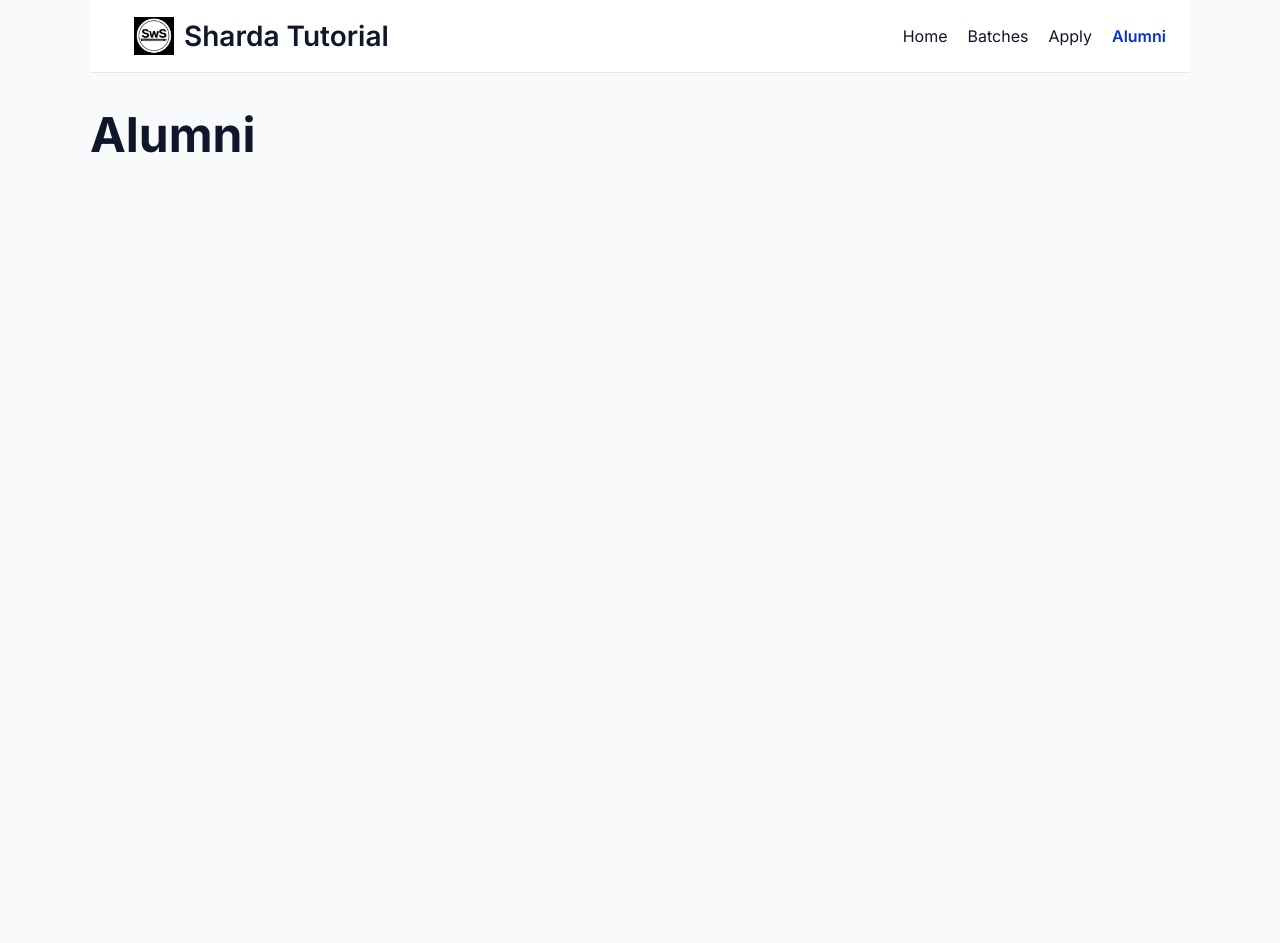
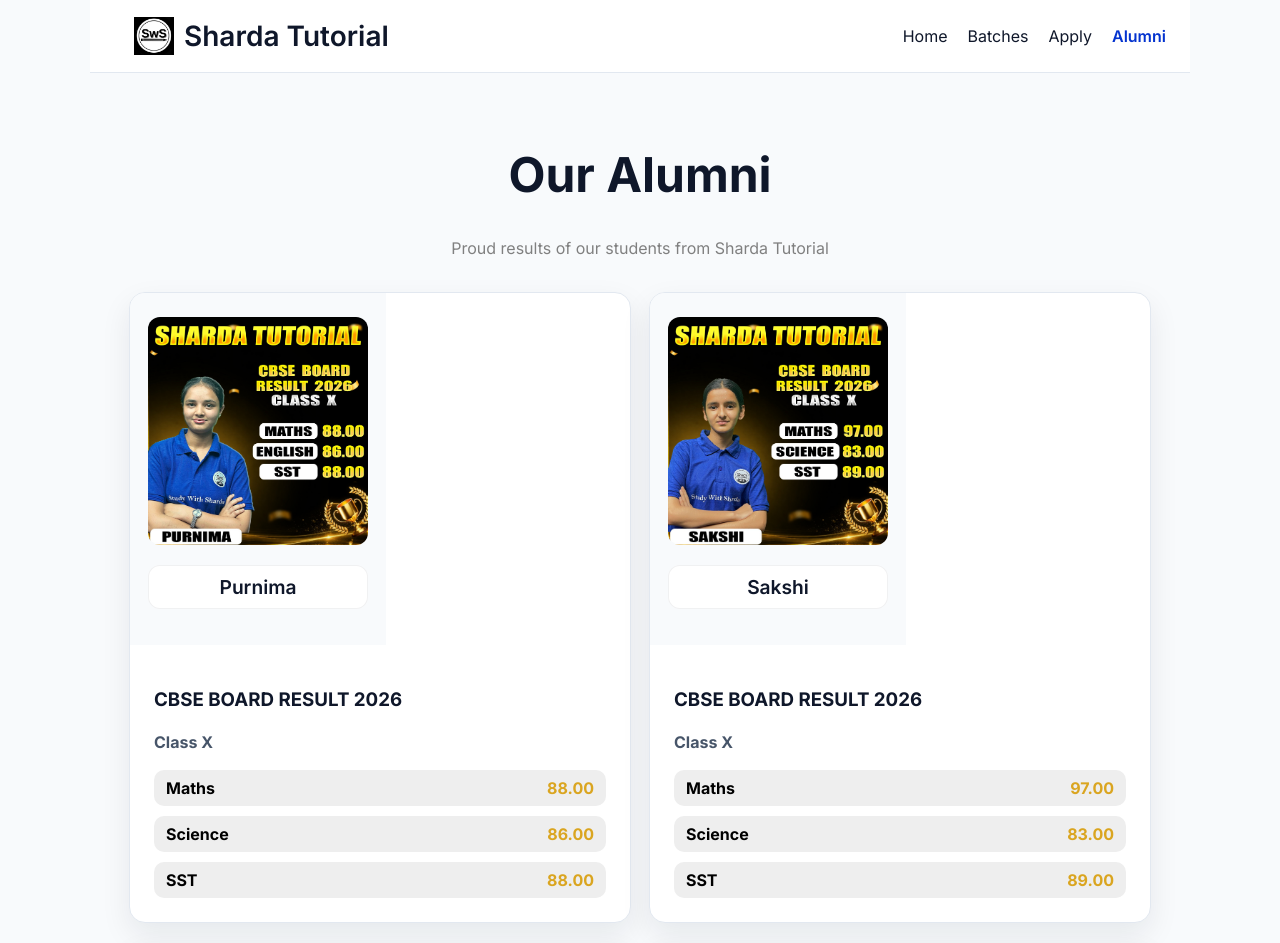
Before and after one commit to aviG69/Sharda_Website, a React (Vite) app: page /alumni in a window 1280 px wide. Shown: the top 943 px of the page. Before the commit the page ends 800 px from the top, so only its background shows below. Built offline with nearby package versions, Linux system fonts and the light colour scheme.

Commit message:
added alumni page

```diff
--- /dev/null
+++ b/src/pages/Alumni.css
@@ -0,0 +1,96 @@
+.alumni-page {
+  padding: 40px;
+  text-align: center;
+}
+
+.subtitle {
+  color: gray;
+  margin-bottom: 30px;
+}
+
+.alumni-container {
+  display: grid;
+  grid-template-columns: repeat(2, minmax(320px, 1fr));
+  gap: 20px;
+  justify-items: center;
+}
+
+.alumni-card {
+  display: flex;
+  flex-wrap: wrap;
+  background: #ffffff;
+  color: #0f172a;
+  border-radius: 16px;
+  overflow: hidden;
+  width: 100%;
+  max-width: 560px;
+  border: 1px solid #e2e8f0;
+  box-shadow: 0 12px 30px rgba(15, 23, 42, 0.08);
+}
+
+@media (max-width: 820px) {
+  .alumni-container {
+    grid-template-columns: 1fr;
+  }
+}
+
+.alumni-left {
+  flex: 1 1 180px;
+  min-width: 180px;
+  max-width: 220px;
+  background: #f8fafc;
+  padding: 24px 18px;
+  text-align: center;
+}
+
+.alumni-left img {
+  width: 100%;
+  border-radius: 12px;
+  object-fit: cover;
+}
+
+.alumni-left h2 {
+  margin-top: 16px;
+  font-size: 1.2rem;
+  background: #ffffff;
+  color: #0f172a;
+  padding: 10px 12px;
+  border-radius: 12px;
+  box-shadow: inset 0 0 0 1px rgba(15, 23, 42, 0.06);
+}
+
+.alumni-right {
+  flex: 2 1 320px;
+  padding: 24px;
+  text-align: left;
+}
+
+.alumni-right h3 {
+  color: #0f172a;
+  margin-bottom: 8px;
+}
+
+.alumni-right h4 {
+  margin-bottom: 18px;
+  color: #475569;
+}
+
+.results {
+  display: flex;
+  flex-direction: column;
+  gap: 10px;
+}
+
+.result-row {
+  display: flex;
+  justify-content: space-between;
+  background: #eee;
+  color: black;
+  padding: 8px 12px;
+  border-radius: 10px;
+  font-weight: bold;
+}
+
+.marks {
+  color: goldenrod;
+}
--- a/src/pages/Alumni.jsx
+++ b/src/pages/Alumni.jsx
@@ -1,3 +1,137 @@
-export default function Alumni() {
-  return <h1>Alumni</h1>;
-}
+import React from "react";
+import "./Alumni.css";
+
+const alumniData = [
+  {
+    name: "Purnima",
+    image: "/alumni/purnima.jpg",
+    exam: "CBSE BOARD RESULT 2026",
+    class: "Class X",
+    results: [
+      { subject: "Maths", marks: "88.00" },
+      { subject: "Science", marks: "86.00" },
+      { subject: "SST", marks: "88.00" },
+    ],
+  },
+  {
+    name: "Sakshi",
+    image: "/alumni/sakshi.jpg",
+    exam: "CBSE BOARD RESULT 2026",
+    class: "Class X",
+    results: [
+      { subject: "Maths", marks: "97.00" },
+      { subject: "Science", marks: "83.00" },
+      { subject: "SST", marks: "89.00" },
+    ],
+  },
+  {
+    name: "Sakshi Dipesh",
+    image: "/alumni/sakshi_dipesh.jpg",
+    exam: "CBSE BOARD RESULT 2026",
+    class: "Class X",
+    results: [
+      { subject: "Maths", marks: "97.00" },
+      { subject: "Science", marks: "90.00" },
+      { subject: "SST", marks: "93.00" },
+    ],
+  },
+  {
+    name: "Vaishali",
+    image: "/alumni/vaishali.jpg",
+    exam: "CBSE BOARD RESULT 2026",
+    class: "Class X",
+    results: [
+      { subject: "Maths", marks: "91.00" },
+      { subject: "Science", marks: "89.00" },
+      { subject: "SST", marks: "92.00" },
+    ],
+  },
+  {
+    name: "Yashika",
+    image: "/alumni/yashika.jpg",
+    exam: "CBSE BOARD RESULT 2026",
+    class: "Class X",
+    results: [
+      { subject: "Maths", marks: "80.00" },
+      { subject: "English", marks: "94.00" },
+      { subject: "SST", marks: "85.00" },
+    ],
+  },
+  {
+    name: "Yogya",
+    image: "/alumni/yogya.jpg",
+    exam: "CBSE BOARD RESULT 2026",
+    class: "Class X",
+    results: [
+      { subject: "Maths", marks: "81.00" },
+      { subject: "Science", marks: "84.00" },
+      { subject: "SST", marks: "93.00" },
+    ],
+  },
+  {
+    name: "All Students 1",
+    image: "/alumni/all.jpg",
+    exam: "CBSE BOARD RESULT 2026",
+    class: "Class X",
+    results: [
+      { subject: "Maths", marks: "94.00" },
+      { subject: "Science", marks: "85.00" },
+      { subject: "SST", marks: "91.00" },
+    ],
+  },
+  {
+    name: "All Students 2",
+    image: "/alumni/all2.jpg",
+    exam: "CBSE BOARD RESULT 2026",
+    class: "Class X",
+    results: [
+      { subject: "Maths", marks: "87.00" },
+      { subject: "Science", marks: "92.00" },
+      { subject: "SST", marks: "90.00" },
+    ],
+  },
+];
+
+const AlumniCard = ({ alumni }) => {
+  return (
+    <div className="alumni-card">
+      <div className="alumni-left">
+        <img src={alumni.image} alt={alumni.name} />
+        <h2>{alumni.name}</h2>
+      </div>
+
+      <div className="alumni-right">
+        <h3>{alumni.exam}</h3>
+        <h4>{alumni.class}</h4>
+
+        <div className="results">
+          {alumni.results.map((item, index) => (
+            <div key={index} className="result-row">
+              <span className="subject">{item.subject}</span>
+              <span className="marks">{item.marks}</span>
+            </div>
+          ))}
+        </div>
+      </div>
+    </div>
+  );
+};
+
+const Alumni = () => {
+  return (
+    <div className="alumni-page">
+      <h1>Our Alumni</h1>
+      <p className="subtitle">
+        Proud results of our students from Sharda Tutorial
+      </p>
+
+      <div className="alumni-container">
+        {alumniData.map((alumni, index) => (
+          <AlumniCard key={index} alumni={alumni} />
+        ))}
+      </div>
+    </div>
+  );
+};
+
+export default Alumni;
```
Also changed, not shown: src/App.css (+44 -27 lines).
